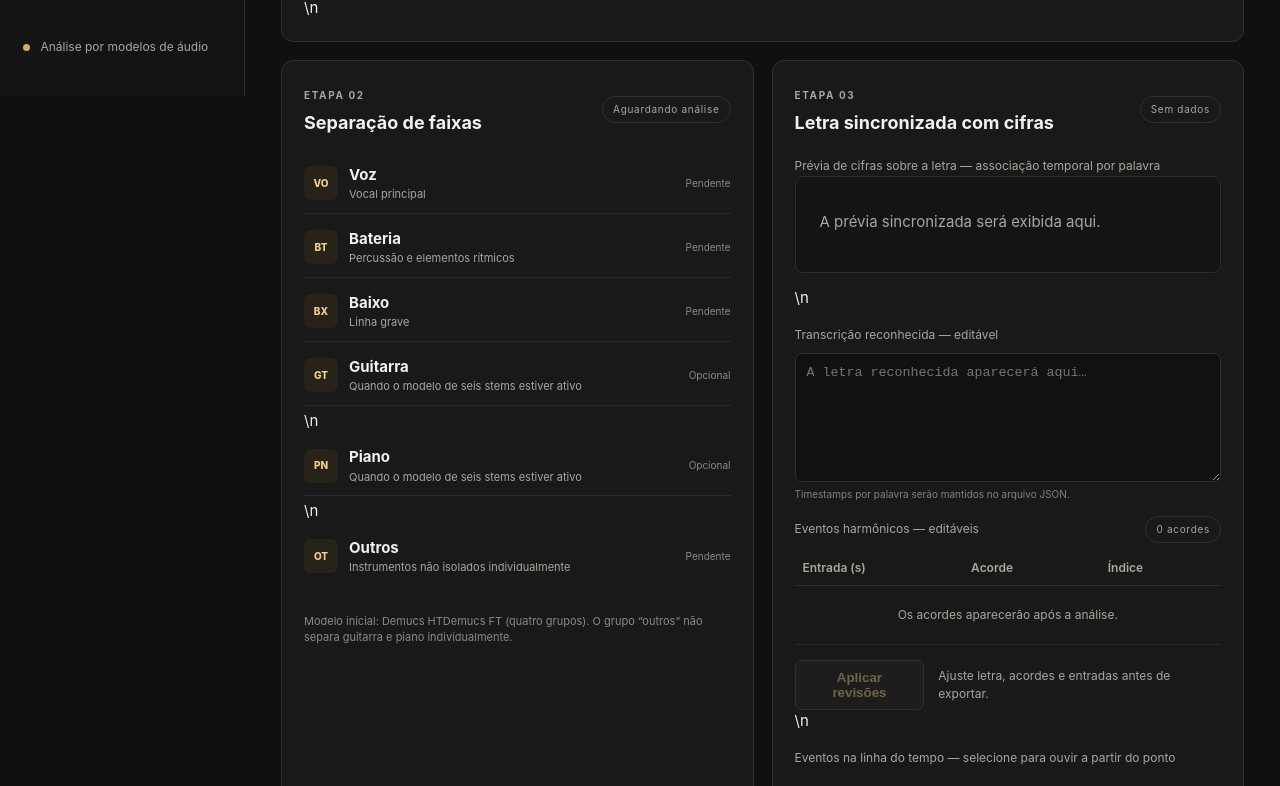
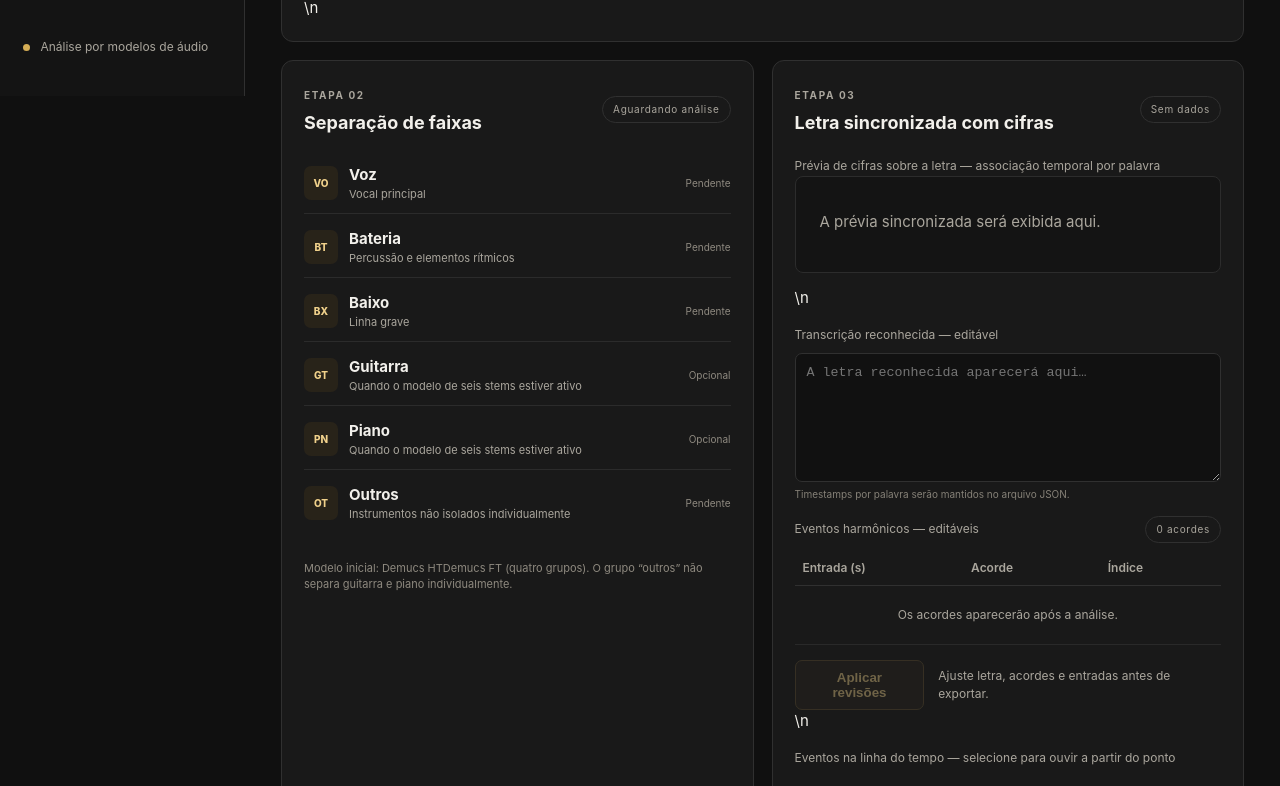
Before and after one commit to celsomartins251/audiosplit-cifra-pro, a plain HTML site: page frontend/index.html in a window 1280 px wide. Shown: the part 704-1490 px from the top of the page. Drawn offline with Linux system fonts and the light colour scheme.

Commit message:
fix: corrigir linhas de stems opcionais na interface

```diff
--- a/frontend/index.html
+++ b/frontend/index.html
@@ -55,7 +55,9 @@
           <div class="stem" data-stem="vocals"><span class="stem-icon">VO</span><div><strong>Voz</strong><small>Vocal principal</small></div><span class="pending">Pendente</span></div>
           <div class="stem" data-stem="drums"><span class="stem-icon">BT</span><div><strong>Bateria</strong><small>Percussão e elementos rítmicos</small></div><span class="pending">Pendente</span></div>
           <div class="stem" data-stem="bass"><span class="stem-icon">BX</span><div><strong>Baixo</strong><small>Linha grave</small></div><span class="pending">Pendente</span></div>
-          <div class="stem" data-stem="guitar"><span class="stem-icon">GT</span><div><strong>Guitarra</strong><small>Quando o modelo de seis stems estiver ativo</small></div><span class="pending">Opcional</span></div>\n          <div class="stem" data-stem="piano"><span class="stem-icon">PN</span><div><strong>Piano</strong><small>Quando o modelo de seis stems estiver ativo</small></div><span class="pending">Opcional</span></div>\n          <div class="stem" data-stem="other"><span class="stem-icon">OT</span><div><strong>Outros</strong><small>Instrumentos não isolados individualmente</small></div><span class="pending">Pendente</span></div>
+          <div class="stem" data-stem="guitar"><span class="stem-icon">GT</span><div><strong>Guitarra</strong><small>Quando o modelo de seis stems estiver ativo</small></div><span class="pending">Opcional</span></div>
+          <div class="stem" data-stem="piano"><span class="stem-icon">PN</span><div><strong>Piano</strong><small>Quando o modelo de seis stems estiver ativo</small></div><span class="pending">Opcional</span></div>
+          <div class="stem" data-stem="other"><span class="stem-icon">OT</span><div><strong>Outros</strong><small>Instrumentos não isolados individualmente</small></div><span class="pending">Pendente</span></div>
         </div>
         <div id="stem-players" class="stem-players"></div>
         <p class="disclaimer">Modelo inicial: Demucs HTDemucs FT (quatro grupos). O grupo “outros” não separa guitarra e piano individualmente.</p>
```
